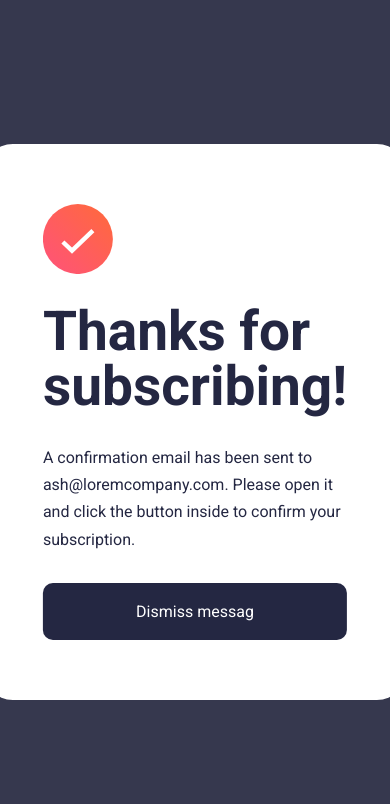
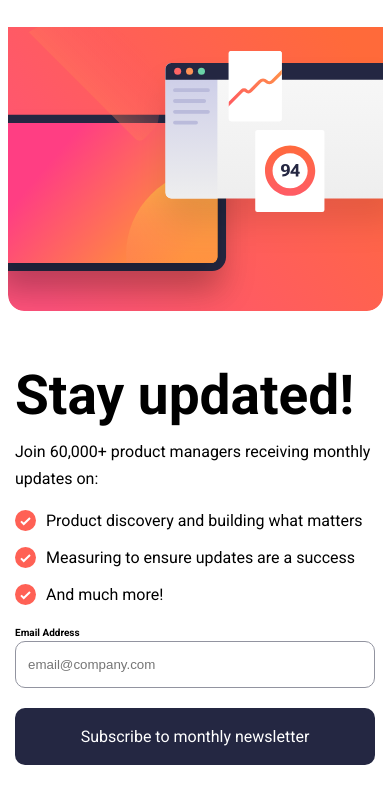
Before and after one commit to rezaasghari24/newsletter, a plain HTML site: page index.html in a window 390 px wide. Drawn offline with Linux system fonts and the light colour scheme.

Commit message:
Doing responsive things

```diff
--- a/css/style.css
+++ b/css/style.css
@@ -38,13 +38,15 @@ body {
 .paragraph {
     font-size: 1.6rem;
 }
+
+/* MAIN Container*/
 .container {
+    display: flex;
     background-color: var(--White);
     position: absolute;
     top: 50%;
     left: 50%;
     transform: translate(-50%,-50%);
-    display: none;
     border-radius: 2rem;
     padding: 2rem;
     height: 52rem;
@@ -121,16 +123,17 @@ body {
 /*  Success Container */
 
 .container-success {
+    display: none;
     background-color: var(--White);
     position: absolute;
     top: 50%;
     left: 50%;
     transform: translate(-50%,-50%);
-    display: flex;
     flex-direction: column;
     padding: 6rem;
     color: var(--Dark-Slate-Grey);
     border-radius: 3rem;
+    width: 48rem;
 }
 
 .container-success > :not(:last-child) {
@@ -139,3 +142,38 @@ body {
 .icon-box {
     width: 7rem;
 }
+
+/* Media Query for MAIN Container*/
+@media (max-width:900px){
+    .container {
+        padding: 0;
+        border-radius: 0;
+        flex-direction: column;
+        align-items: center;
+        height: 100vh;
+        width: 100vw;
+        overflow: hidden;
+    }
+    .newsletter__img-box {
+        background-image: url("../assets/images/illustration-sign-up-mobile.svg");
+        background-repeat: no-repeat;
+        width: 100%;
+        order: -1;
+        height: 40vh;
+    }
+
+}
+
+
+/* Media Query for SUCCESS part*/
+@media (max-width:600px){
+    .container-success {
+        width: 100vw;
+        height: 100vh;
+        padding: 13rem 3rem 4rem;
+        border-radius: 0;
+    }
+    .container-success p {
+        flex: 1;
+    }
+}
```
